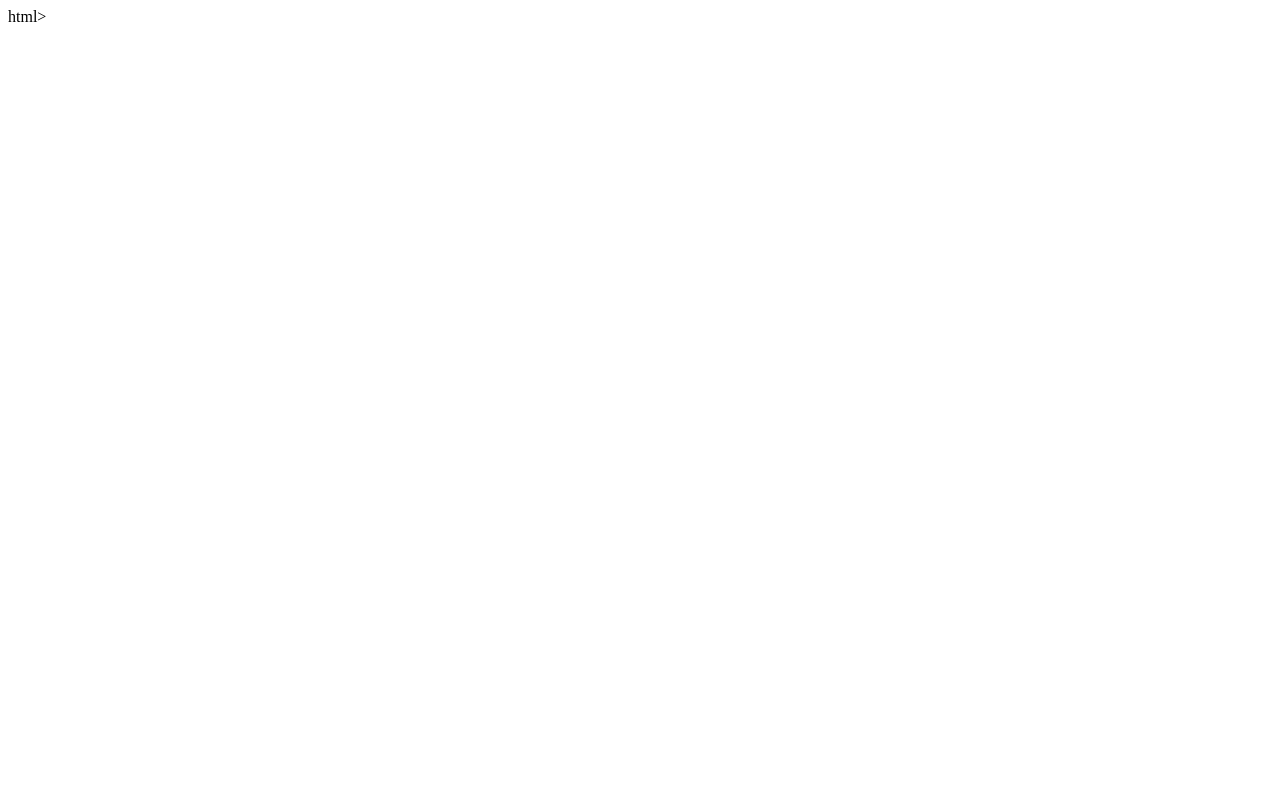
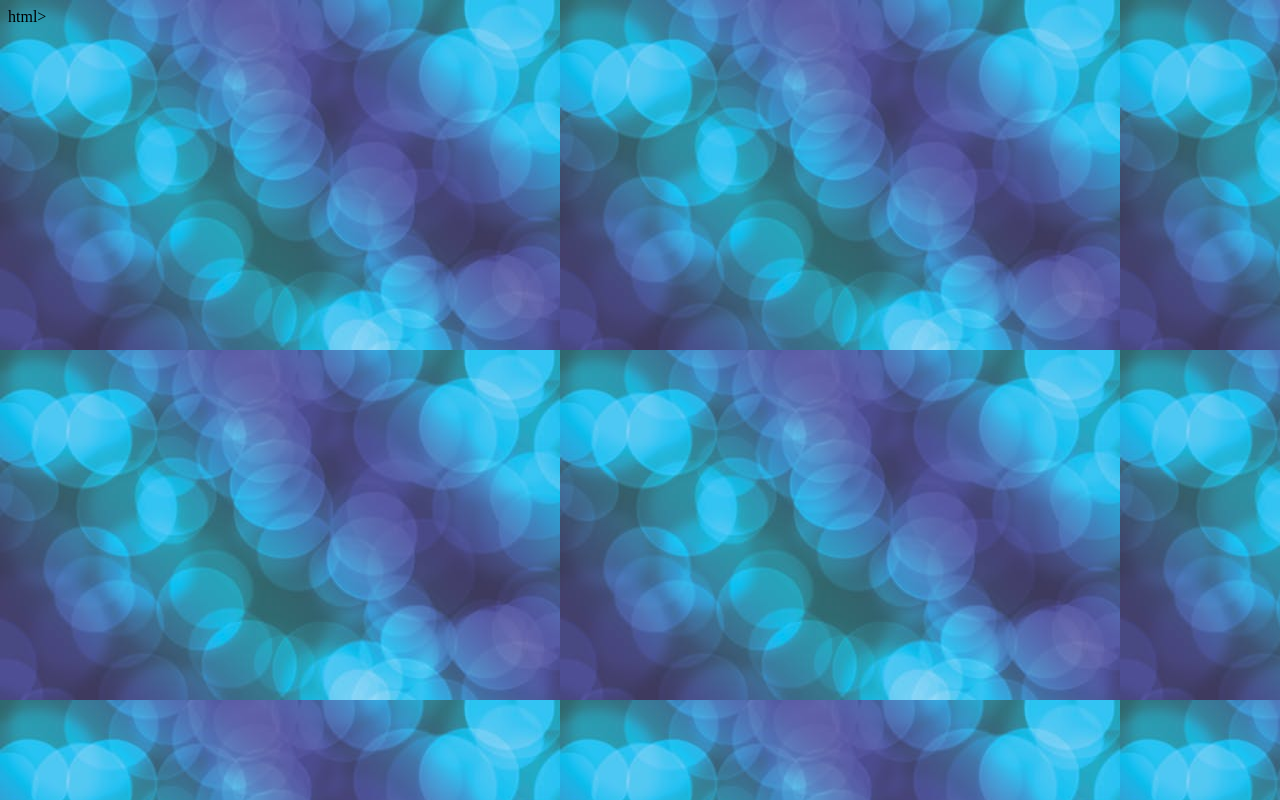
Before and after one commit to ashu222/day3, a plain HTML site: page devopsIQ/index.html in a window 1280 px wide. Drawn offline with Linux system fonts and the light colour scheme.

Commit message:
wow final website done

```diff
--- a/devopsIQ/index.html
+++ b/devopsIQ/index.html
@@ -1,5 +1,5 @@
 html>
 <title>Jenkins A PROD Website</title>
-<body background="images/2.jpg">
+<body background="images/2.jpeg">
 </body>
 </html>
```
